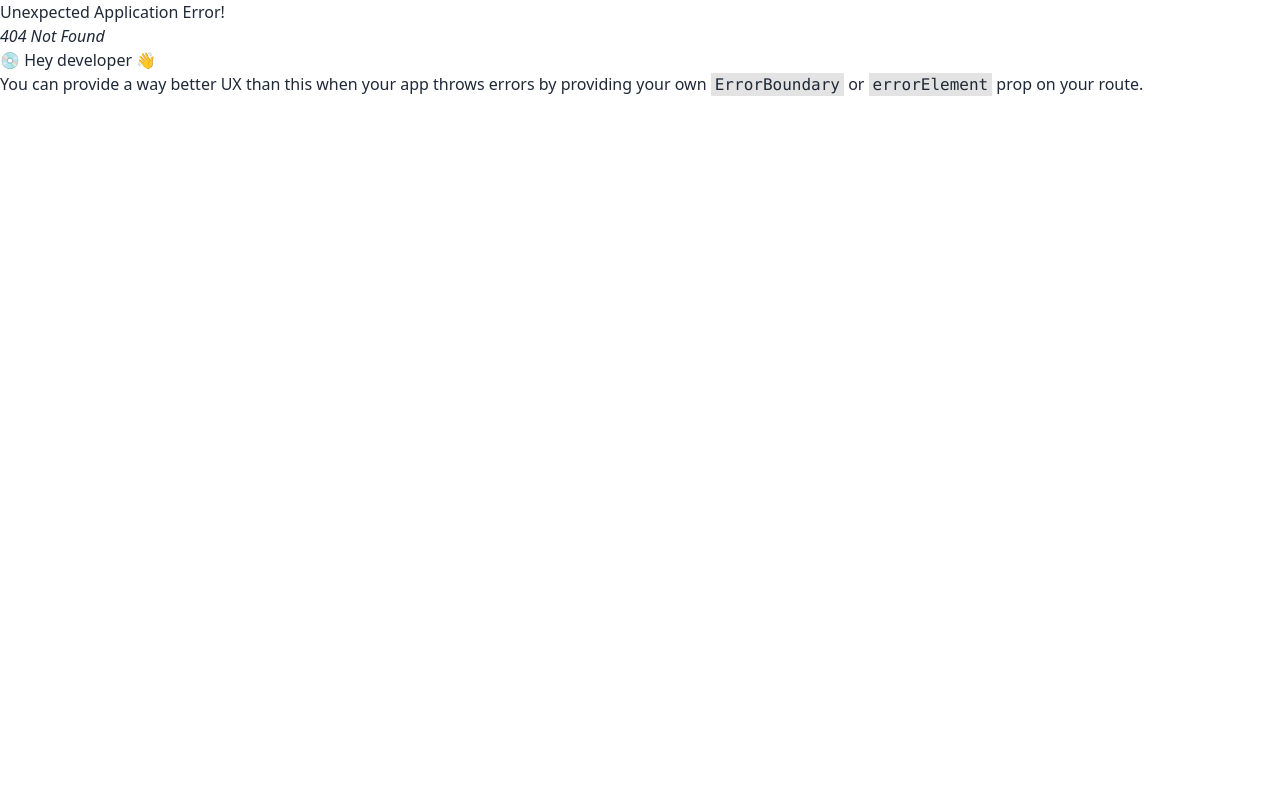
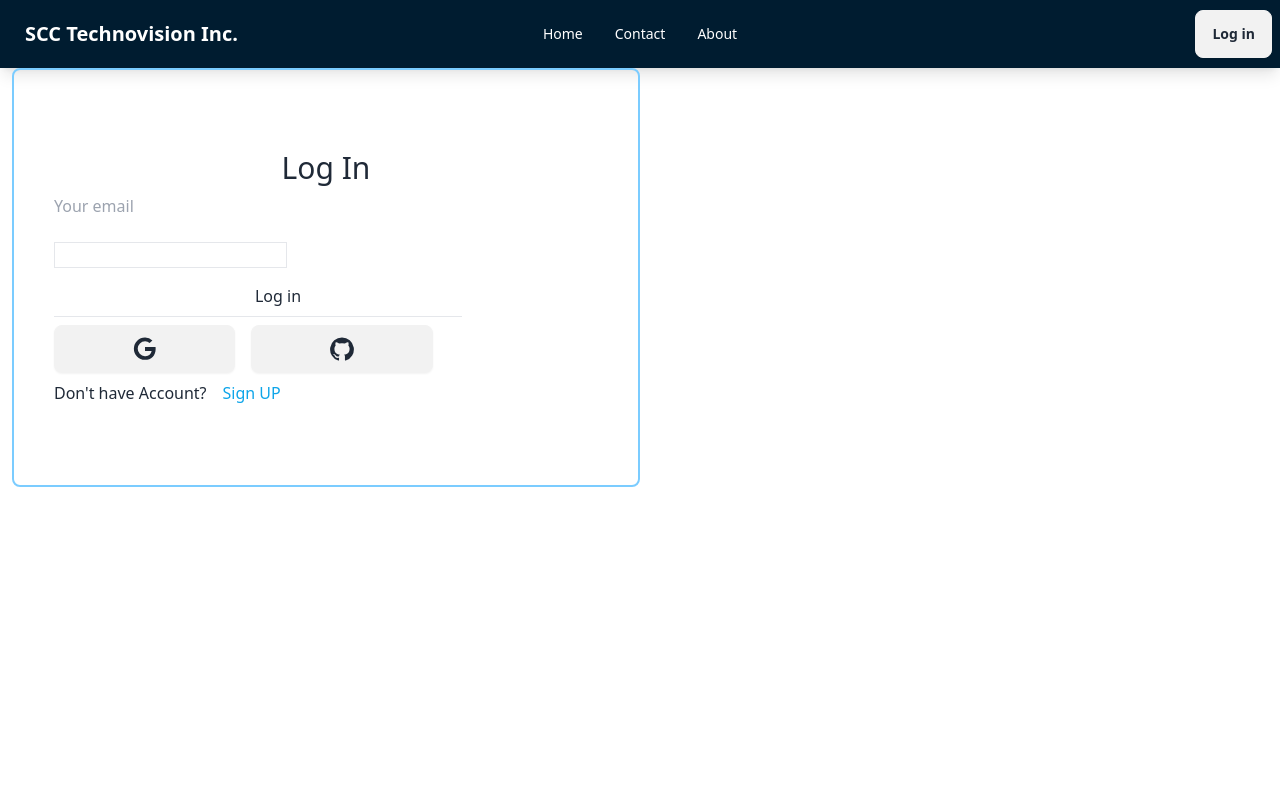
Before and after one commit to mdmonir-hossain/task-management-client, a React (Vite) app: page /login in a window 1280 px wide. Before the commit this address had no page. Shown: the top 800 px of the page. Built offline with nearby package versions, Linux system fonts and the light colour scheme; no server answers.

Commit message:
banner added

```diff
--- a/package.json
+++ b/package.json
@@ -11,12 +11,15 @@
   },
   "dependencies": {
     "firebase": "^10.7.1",
+    "framer-motion": "^10.16.16",
     "localforage": "^1.10.0",
     "lottie-react": "^2.4.0",
     "match-sorter": "^6.3.1",
     "react": "^18.2.0",
     "react-dom": "^18.2.0",
+    "react-helmet": "^6.1.0",
     "react-router-dom": "^6.21.0",
+    "react-toastify": "^9.1.3",
     "sort-by": "^1.2.0"
   },
   "devDependencies": {
--- a/src/Components/Header/Banner.jsx
+++ b/src/Components/Header/Banner.jsx
@@ -1,20 +1,23 @@
 import Lottie from "lottie-react";
 import todo from "../../assets/todo.json";
+import { Link } from "react-router-dom";
 const Banner = () => {
   return (
     <div>
-      <div className="hero min-h-screen bg-[#f7d8a3]">
+      <div className="hero min-h-screen bg-[#f7d8a3] ">
         <div className="hero-content flex-col lg:flex-row-reverse">
-          <Lottie animationData={todo}></Lottie>
+          <img src="https://i.ibb.co/mTM8Mm3/task-manager-bg.png" className="w-1/2" />
           <div>
             <h1 className="text-5xl font-bold">Task Management Platform</h1>
             <p className="py-6">
               Empower Your Productivity: Seamless Task Management Platform for
               Effortless Progress!
             </p>
-            <button className="btn bg-[#001C30] text-white hover:text-[#001C30]">
-              Let’s Explore
-            </button>
+            <Link to="/login">
+              <button className="btn bg-[#001C30] text-white hover:text-[#001C30]">
+                Let’s Explore
+              </button>
+            </Link>
           </div>
         </div>
       </div>
--- a/src/Components/Header/Navber.jsx
+++ b/src/Components/Header/Navber.jsx
@@ -1,10 +1,16 @@
+import { Link, NavLink } from "react-router-dom";
+
 const Navber = () => {
   return (
     <div>
       <div className="navbar bg-[#001C30] text-[#fff] shadow-lg w-full">
         <div className="navbar-start">
-          <div className="dropdown">
-            <div tabIndex={0} role="button" className="btn btn-ghost lg:hidden">
+          <div className="dropdown bg-[#001C30] text-[#fff]">
+            <div
+              tabIndex={0}
+              role="button"
+              className="btn btn-ghost lg:hidden "
+            >
               <svg
                 xmlns="http://www.w3.org/2000/svg"
                 className="h-5 w-5"
@@ -22,31 +28,71 @@ const Navber = () => {
             </div>
             <ul
               tabIndex={0}
-              className="menu menu-sm dropdown-content mt-3 z-[1] p-2 shadow bg-base-100 rounded-box w-52"
+              className="bg-[#001C30] text-[#fff] menu menu-sm dropdown-content mt-3 z-[1] p-2 shadow  rounded-box w-52"
             >
               <li>
-                <a>Item 1</a>
+                <NavLink
+                  to="/"
+                  className={({ isActive, isPending }) =>
+                    isPending
+                      ? "pending"
+                      : isActive
+                      ? "border-b-2 border-[#f7d8a3]"
+                      : ""
+                  }
+                >
+                  Home
+                </NavLink>
               </li>
               <li>
-                <a>Parent</a>
+                <a>Contact</a>
               </li>
               <li>
-                <a>Item 3</a>
+                <a>About</a>
               </li>
             </ul>
           </div>
           <a className="btn btn-ghost text-xl">SCC Technovision Inc.</a>
         </div>
-        <div className="navbar-center hidden lg:flex">
+        <div className="navbar-center hidden lg:flex bg-[#001C30] text-[#fff] ">
           <ul className="menu menu-horizontal px-1">
             <li>
-              <a>Home</a>
+              <Link
+                to="/"
+                className={({ isActive, isPending }) =>
+                  isPending
+                    ? "pending"
+                    : isActive
+                    ? "border-b-2 border-[#f7d8a3]"
+                    : ""
+                }
+              >
+                Home
+              </Link>
             </li>
             <li>
-              <a></a>
+              <Link
+                to="/"
+                className={({ isActive, isPending }) =>
+                  isPending
+                    ? "pending"
+                    : isActive
+                    ? "border-b-2 border-[#f7d8a3]"
+                    : ""
+                }
+              >
+                Contact
+              </Link>
             </li>
             <li>
-              <a>Item 3</a>
+              <Link
+                to="/"
+                className={({ isActive, isPending }) =>
+                  isPending ? "pending" : isActive ? " text-[#f7d8a3] " : ""
+                }
+              >
+                About
+              </Link>
             </li>
           </ul>
         </div>
--- a/src/Layout/MainLayout.jsx
+++ b/src/Layout/MainLayout.jsx
@@ -7,7 +7,7 @@ const MainLayout = () => {
   return (
     <div>
       <Navber></Navber>
-      <div className="bg-[#f7d8a3] min-h-screen">
+      <div className=" min-h-screen">
         <Outlet></Outlet>
       </div>
       <Footer></Footer>
--- /dev/null
+++ b/src/Pages/Login/Login.jsx
@@ -0,0 +1,150 @@
+import { Helmet } from "react-helmet";
+
+
+import { signInWithPopup } from "firebase/auth";
+
+import { motion } from "framer-motion";
+
+import { AuthContext } from "../../Provider/AuthProvider";
+import { useContext } from "react";
+import { Link, useLocation, useNavigate } from "react-router-dom";
+import { useState } from "react";
+import { ToastContainer, toast } from "react-toastify";
+import "react-toastify/dist/ReactToastify.css";
+
+const Login = () => {
+  const { auth, googleProvider, googleUserSignin, signOutUser, signInUser } =
+    useContext(AuthContext);
+  const [error, setError] = useState();
+  const location = useLocation();
+  const navigate = useNavigate();
+
+  const handleGoogleUserSingin = () => {
+    signInWithPopup(auth, googleProvider)
+      .then((result) => {
+        const user = result.user;
+        console.log(user);
+      })
+      .catch((error) => {
+        console.log(error.message);
+      });
+  };
+
+  const handleUserSignin = (event) => {
+    event.preventDefault();
+    const form = event.target;
+    const email = form.email.value;
+    const password = form.password.value;
+    signInUser(email, password)
+      .then((result) => {
+        console.log(result.user);
+        navigate(location?.state ? location.state : "/");
+        if (result.user) {
+          toast("User Login successfully");
+        }
+      })
+      .catch((error) => {
+        setError(error.message);
+        if (error) {
+          toast("Email or Password does not match.");
+        }
+      });
+  };
+  return (
+    <div>
+      <ToastContainer></ToastContainer>
+
+      <div className="grid grid-cols-1 lg:grid-cols-2 md:grid-cols-2 justify-center items-center">
+        <Helmet>
+          <title> Log in </title>
+        </Helmet>
+        <motion.div
+          initial={{ y: "-100vh" }}
+          animate={{ y: 0 }}
+          transition={{ type: "spring", duration: 1, stiffness: 60 }}
+          className="flex-1 lg:ml-3 lg:px-10 lg:py-20 justify-center items-center border-2  border-[#7BCCFF] rounded-lg "
+        >
+          <h1 className="text-3xl text-center">Log In</h1>
+          <form
+            onSubmit={handleUserSignin}
+            className="flex max-w-md flex-col gap-4"
+          >
+            <div>
+              <div className="mb-2 block">
+                <label htmlFor="email1" value="Your email" />
+              </div>
+
+              <input
+                id="email1"
+                type="email"
+                placeholder="Your email"
+                name="email"
+                required
+              />
+            </div>
+            <div>
+              <div className="mb-2 block">
+                <label htmlFor="password1" value="Your password" />
+              </div>
+              <input
+                id="password1"
+                type="password"
+                name="password" className="border"
+                required
+              />
+            </div>
+            <button type="submit">Log in</button>
+          </form>
+          <hr className="w-3/4 mt-2" />
+          <div className="flex gap-4 mt-2">
+            <button
+              className="btn w-1/3"
+              color="gray"
+              onClick={handleGoogleUserSingin}
+            >
+              <svg
+                class="w-6 h-6 text-gray-800 dark:text-white"
+                aria-hidden="true"
+                xmlns="http://www.w3.org/2000/svg"
+                fill="currentColor"
+                viewBox="0 0 18 19"
+              >
+                <path
+                  fill-rule="evenodd"
+                  d="M8.842 18.083a8.8 8.8 0 0 1-8.65-8.948 8.841 8.841 0 0 1 8.8-8.652h.153a8.464 8.464 0 0 1 5.7 2.257l-2.193 2.038A5.27 5.27 0 0 0 9.09 3.4a5.882 5.882 0 0 0-.2 11.76h.124a5.091 5.091 0 0 0 5.248-4.057L14.3 11H9V8h8.34c.066.543.095 1.09.088 1.636-.086 5.053-3.463 8.449-8.4 8.449l-.186-.002Z"
+                  clip-rule="evenodd"
+                />
+              </svg>
+            </button>
+            <button className="btn w-1/3" color="gray">
+              <svg
+                class="w-6 h-6 text-gray-800 dark:text-white"
+                aria-hidden="true"
+                xmlns="http://www.w3.org/2000/svg"
+                fill="currentColor"
+                viewBox="0 0 20 20"
+              >
+                <path
+                  fill-rule="evenodd"
+                  d="M10 .333A9.911 9.911 0 0 0 6.866 19.65c.5.092.678-.215.678-.477 0-.237-.01-1.017-.014-1.845-2.757.6-3.338-1.169-3.338-1.169a2.627 2.627 0 0 0-1.1-1.451c-.9-.615.07-.6.07-.6a2.084 2.084 0 0 1 1.518 1.021 2.11 2.11 0 0 0 2.884.823c.044-.503.268-.973.63-1.325-2.2-.25-4.516-1.1-4.516-4.9A3.832 3.832 0 0 1 4.7 7.068a3.56 3.56 0 0 1 .095-2.623s.832-.266 2.726 1.016a9.409 9.409 0 0 1 4.962 0c1.89-1.282 2.717-1.016 2.717-1.016.366.83.402 1.768.1 2.623a3.827 3.827 0 0 1 1.02 2.659c0 3.807-2.319 4.644-4.525 4.889a2.366 2.366 0 0 1 .673 1.834c0 1.326-.012 2.394-.012 2.72 0 .263.18.572.681.475A9.911 9.911 0 0 0 10 .333Z"
+                  clip-rule="evenodd"
+                />
+              </svg>
+            </button>
+          </div>
+          <div className="flex gap-4 mt-2">
+            <h1>Don't have Account?</h1>
+            <Link to="/SignUp" className="text-sky-500">
+              Sign UP
+            </Link>
+          </div>
+        </motion.div>
+        <motion.div className="flex-1">
+
+        </motion.div>
+      </div>
+    </div>
+  );
+};
+
+export default Login;
--- /dev/null
+++ b/src/Provider/AuthProvider.jsx
@@ -0,0 +1,56 @@
+import { createContext } from "react";
+import app from "../Firebase/firebase.config";
+import {
+  GoogleAuthProvider,
+  createUserWithEmailAndPassword,
+  getAuth,
+  onAuthStateChanged,
+  signInWithEmailAndPassword,
+  signOut,
+} from "firebase/auth";
+import { useState } from "react";
+import { useEffect } from "react";
+
+export const AuthContext = createContext(null);
+const auth = getAuth(app);
+const googleProvider = new GoogleAuthProvider();
+
+const AuthProvider = ({ children }) => {
+  const [user, setUser] = useState(null);
+  const signupUser = (email, password) => {
+    return createUserWithEmailAndPassword(auth, email, password);
+  };
+  const signInUser = (email, password) => {
+    return signInWithEmailAndPassword(auth, email, password);
+  };
+
+  const signOutUser = () => {
+    return signOut(auth);
+  };
+
+  useEffect(() => {
+    const unSubscribe = onAuthStateChanged(auth, (currentUser) => {
+      setUser(currentUser);
+    });
+
+    return () => {
+      unSubscribe();
+    };
+  }, []);
+  const authinfo = {
+    auth,
+    googleProvider,
+    user,
+    signupUser,
+    signOutUser,
+    signInUser,
+  };
+
+  return (
+    <div>
+      <AuthContext.Provider value={authinfo}>{children}</AuthContext.Provider>
+    </div>
+  );
+};
+
+export default AuthProvider;
--- a/src/Routes/Routes.jsx
+++ b/src/Routes/Routes.jsx
@@ -1,6 +1,7 @@
 import { createBrowserRouter } from "react-router-dom";
 import MainLayout from "../Layout/MainLayout";
 import Home from "../Pages/Home/Home";
+import Login from "../Pages/Login/Login";
 
 const Routes = createBrowserRouter([
   {
@@ -12,8 +13,8 @@ const Routes = createBrowserRouter([
         element: <Home></Home>,
       },
       {
-        path: "/dashboard",
-        element: <div>sdfsdf</div>,
+        path: "/login",
+        element: <Login></Login>,
       },
     ],
   },
--- a/src/main.jsx
+++ b/src/main.jsx
@@ -4,9 +4,12 @@ import ReactDOM from "react-dom/client";
 import "./index.css";
 import { RouterProvider } from "react-router-dom";
 import Routes from "./Routes/Routes.jsx";
+import AuthProvider from "./Provider/AuthProvider.jsx";
 
 ReactDOM.createRoot(document.getElementById("root")).render(
   <React.StrictMode>
-    <RouterProvider router={Routes}></RouterProvider>
+    <AuthProvider>
+      <RouterProvider router={Routes}></RouterProvider>
+    </AuthProvider>
   </React.StrictMode>
 );
```
Also changed, not shown: 1 other file (tests, documents, lock files or other folders).
